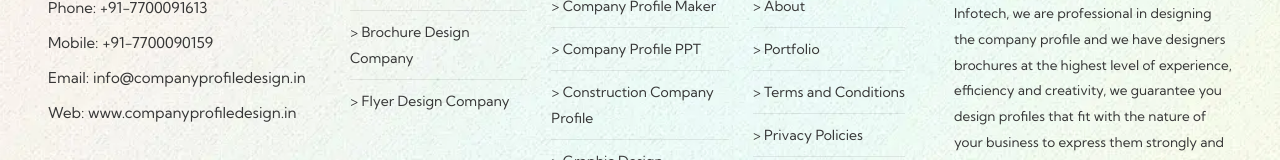
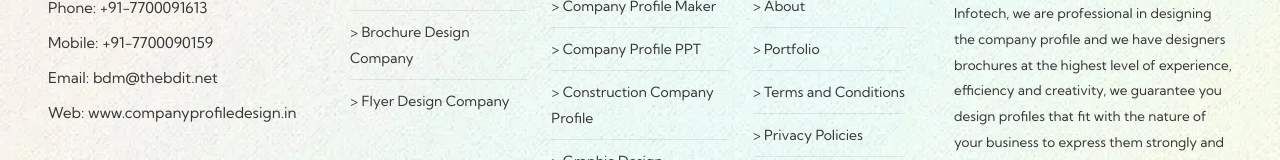
Before and after one commit to BluediamondPVT/companyprofiledesign, a Next.js app: page / in a window 1280 px wide. Shown: the part 8577-8737 px from the top of the page. Built offline with nearby package versions, Linux system fonts and the light colour scheme.

Commit message:
feat: implement responsive Footer component with site navigation and contact details

```diff
--- a/src/app/Components/Footer/Footer.jsx
+++ b/src/app/Components/Footer/Footer.jsx
@@ -49,7 +49,7 @@ const Footer = () => {
 								<li>Wafa Park, Tetavli, Thane, Mumbai, Maharashtra 400612</li>
 								<li>Phone: +91-7700091613</li>
 								<li>Mobile: +91-7700090159</li>
-								<li>Email: info@companyprofiledesign.in</li>
+								<li>Email: bdm@thebdit.net</li>
                                 <li>Web: www.companyprofiledesign.in</li>
 							</ul>
 						</div>
```
